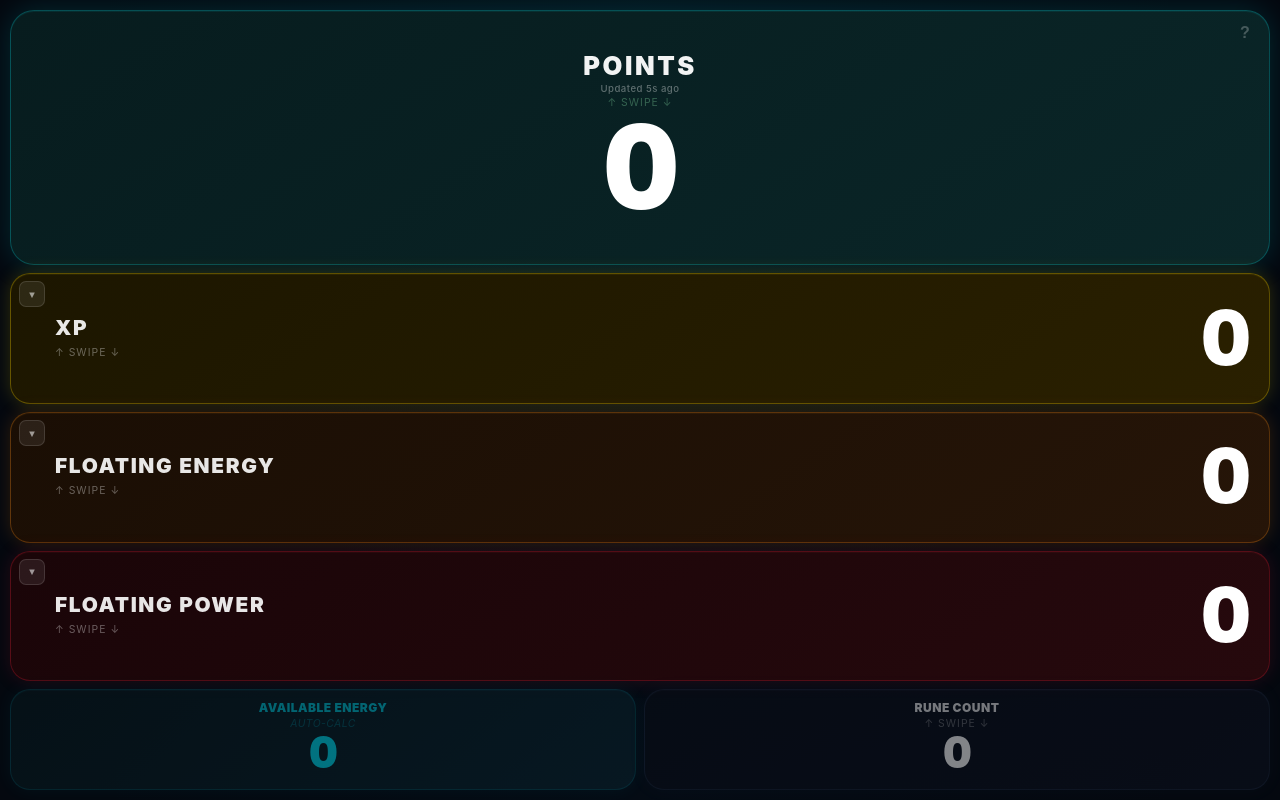
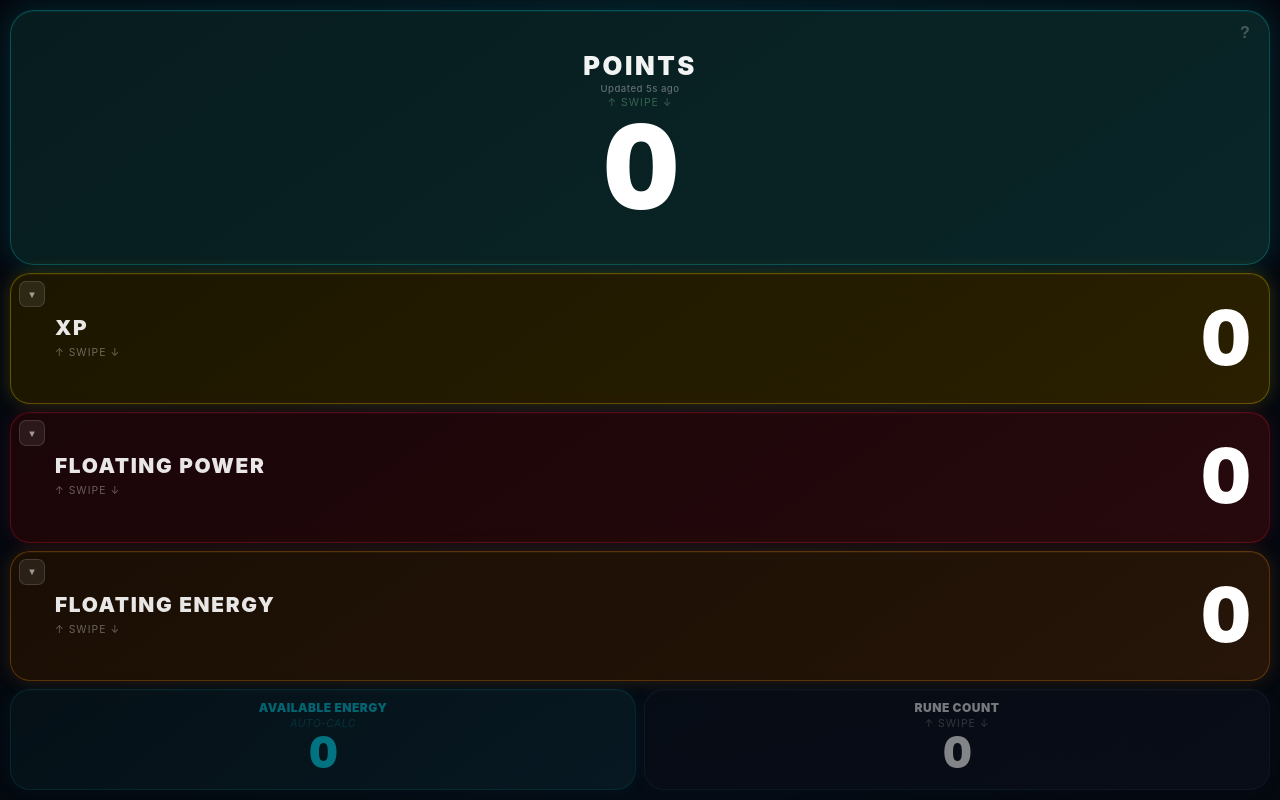
Before and after one commit to AlfyH/riftbound-tracker, a React (Vite) app in the folder riftbound-tracker/: page / in a window 1280 px wide. Built offline with nearby package versions, Linux system fonts and the light colour scheme.

Commit message:
swap energy and power position

```diff
--- a/riftbound-tracker/src/components/ResourceLayout.tsx
+++ b/riftbound-tracker/src/components/ResourceLayout.tsx
@@ -73,6 +73,16 @@ const ResourceLayout: React.FC<ResourceLayoutProps> = ({
           onToggleCollapse={() => setXpCollapsed((v) => !v)}
         />
         <TrackerCard
+          label="Floating Power"
+          value={state.power}
+          onIncrement={() => onIncrement('power')}
+          onDecrement={() => onDecrement('power')}
+          onReset={() => onResetTracker('power')}
+          accent="red"
+          collapsed={powerCollapsed}
+          onToggleCollapse={() => setPowerCollapsed((v) => !v)}
+        />
+        <TrackerCard
           label="Floating Energy"
           value={state.energy}
           onIncrement={() => onIncrement('energy')}
@@ -81,16 +91,6 @@ const ResourceLayout: React.FC<ResourceLayoutProps> = ({
           accent="orange"
           collapsed={energyCollapsed}
           onToggleCollapse={() => setEnergyCollapsed((v) => !v)}
-        />
-        <TrackerCard
-          label="Floating Power"
-          value={state.power}
-          onIncrement={() => onIncrement('power')}
-          onDecrement={() => onDecrement('power')}
-          onReset={() => onResetTracker('power')}
-          accent="red"
-          collapsed={powerCollapsed}
-          onToggleCollapse={() => setPowerCollapsed((v) => !v)}
         />
         <div className="resource-layout__row">
           <DisplayCard
```
